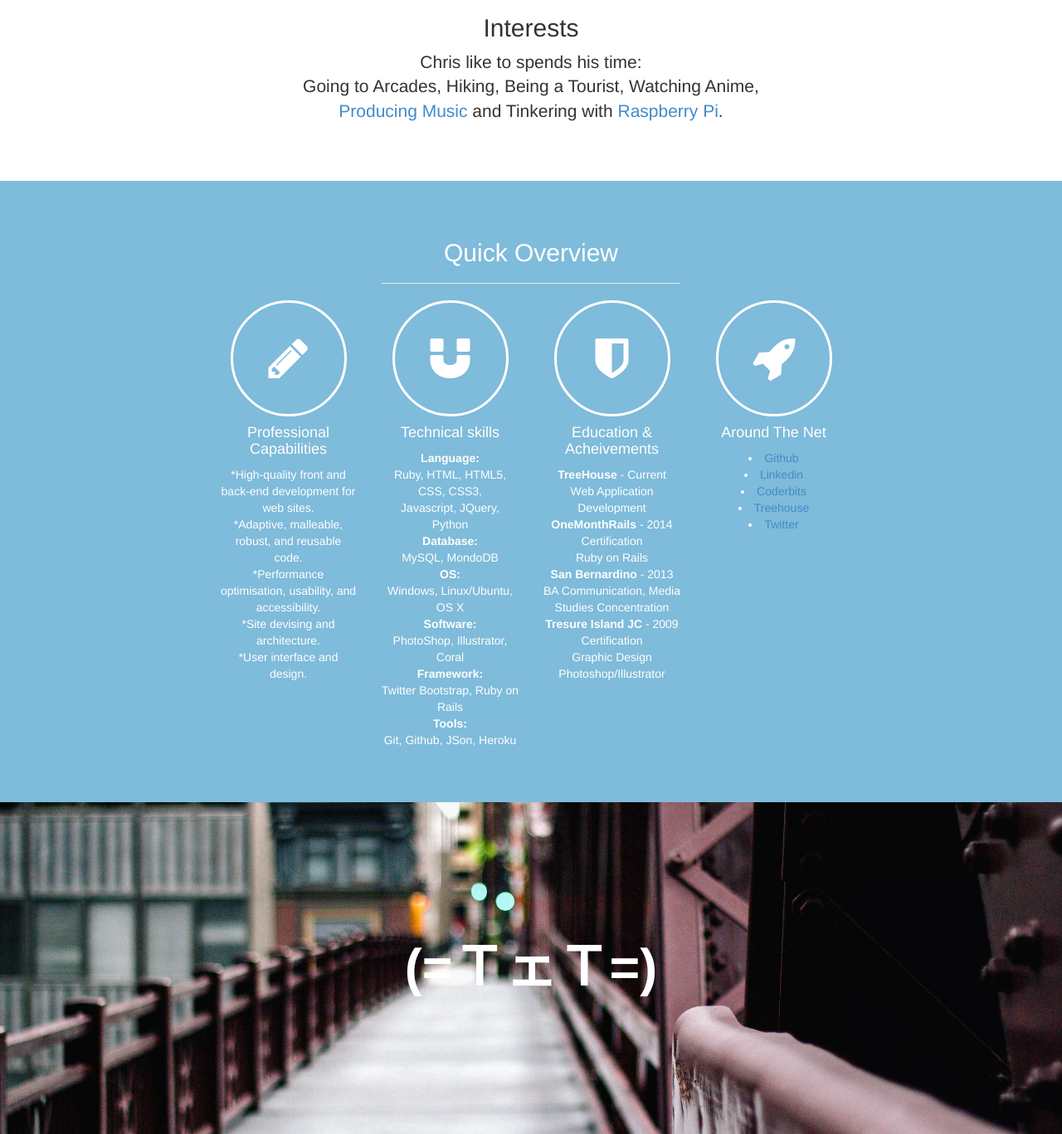
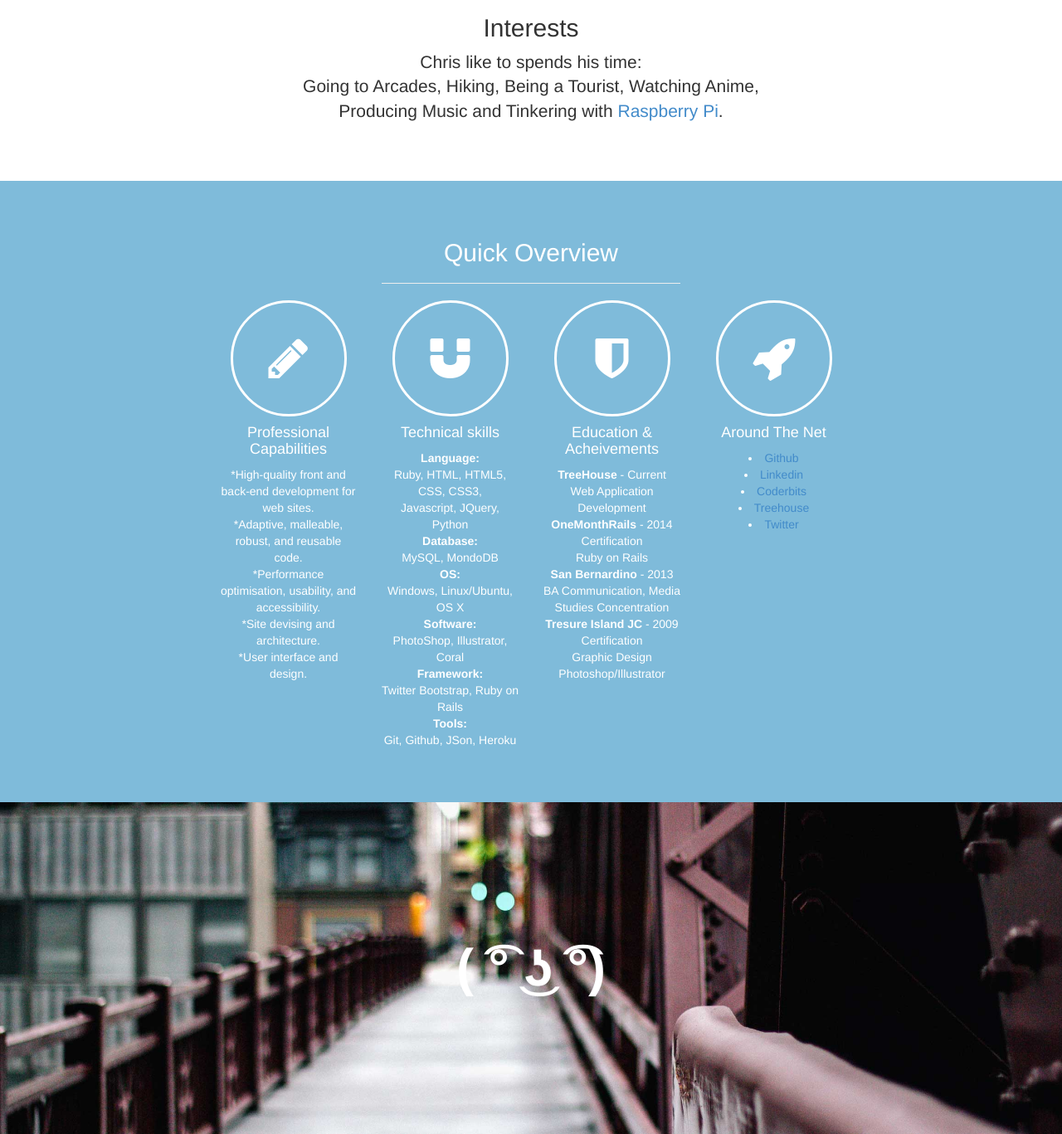
Before and after one commit to ChrisJohnson89/stylish-portfolio, a plain HTML site: page index.html in a window 1280 px wide. Shown: the part 1185-2552 px from the top of the page at 83% size. Drawn offline with Linux system fonts and the light colour scheme.

Commit message:
removed and added hl

```diff
--- a/index.html
+++ b/index.html
@@ -64,12 +64,12 @@
                   </p>
                   <h2>Okay... Seriously</h2>
                    <p class="lead">
-                   Christopher Johnson is a <a href="#services">Full Stack Web App Developer</a> also known as <a href="https://soundcloud.com/gummy-bear">GUMMYBEAR</a> the Music Producer.
+                   Christopher Johnson is a <a href="https://www.coderbits.com/ChristopherJohnson">Full Stack Web App Developer</a> also known as <a href="https://soundcloud.com/gummy-bear">GUMMYBEAR</a> the Music Producer.
                    </p>
                   <h2>Interests</h2>
                   <p class="lead">
                    Chris like to spends his time:<br>
-                   Going to Arcades, Hiking, Being a Tourist, Watching Anime, <a href="https://soundcloud.com/gummy-bear">Producing Music</a> and Tinkering with <a href="http://www.raspberrypi.org/">Raspberry Pi</a>.
+                   Going to Arcades, Hiking, Being a Tourist, Watching Anime, Producing Music and Tinkering with <a href="http://www.raspberrypi.org/">Raspberry Pi</a>.
                   </p>
               </div>
           </div>
@@ -159,7 +159,7 @@
   <!-- Callout -->
   <div class="callout">
       <div class="vert-text">
-          <h1>(=ＴェＴ=)</h1>
+          <h1> ( ͡° ͜ʖ ͡°)</h1>
       </div>
   </div>
   <!-- /Callout -->
```
